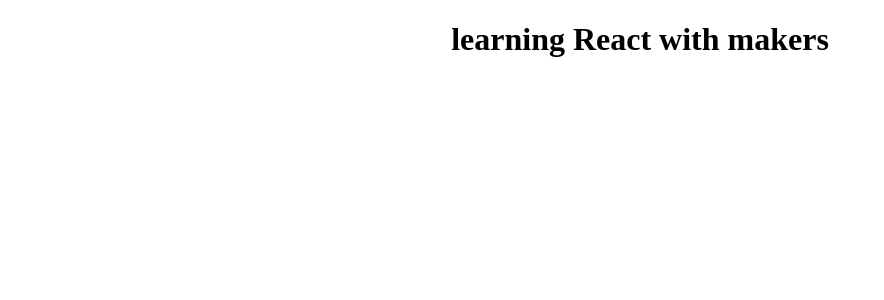
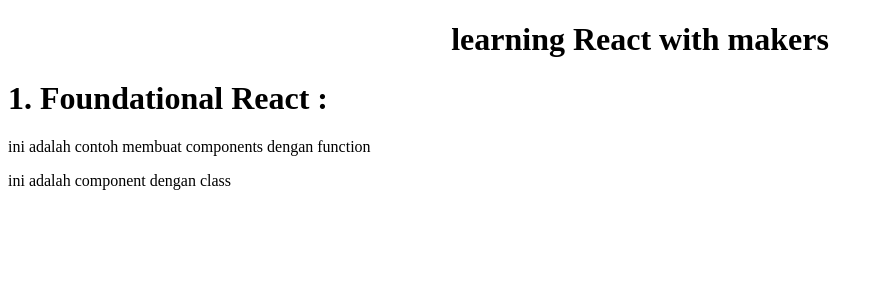
Before and after one commit to denimubarokhilmi/learningPathReactWithMakers, a React app: page / in a window 1280 px wide. Shown: the top 300 px of the page, without its empty margins (0-884 px from the left). Built offline with nearby package versions, Linux system fonts and the light colour scheme; the HTML template or start-up script is replaced by a standard one.

Commit message:
feat:understand and learn what JSX is and how to create components in React

```diff
--- a/src/App.jsx
+++ b/src/App.jsx
@@ -1,3 +1,5 @@
+import TempFoundational from "./components/FoundationalReact./TempFoundational";
+
 function App() {
   return (
     <>
@@ -8,6 +10,7 @@
       >
         learning React with makers
       </h1>
+      <TempFoundational></TempFoundational>
     </>
   );
 }
--- /dev/null
+++ b/src/components/FoundationalReact./ComponentWithClass.jsx
@@ -0,0 +1,13 @@
+import { Component } from "react";
+
+class Greeting extends Component {
+  render() {
+    return (
+      <>
+        <p>ini adalah component dengan class</p>
+      </>
+    );
+  }
+}
+
+export default Greeting;
--- /dev/null
+++ b/src/components/FoundationalReact./ComponentWithFunction.jsx
@@ -0,0 +1,9 @@
+function JSX_Components() {
+  return (
+    <>
+      <p>ini adalah contoh membuat components dengan function</p>
+    </>
+  );
+}
+
+export default JSX_Components;
--- /dev/null
+++ b/src/components/FoundationalReact./TempFoundational.jsx
@@ -0,0 +1,13 @@
+import ComponentWithFunction from "./ComponentWithFunction";
+import Greeting from "./ComponentWithClass";
+function TempFoundational() {
+  return (
+    <div>
+      <h1>1. Foundational React : </h1>
+      <ComponentWithFunction></ComponentWithFunction>
+      <Greeting></Greeting>
+    </div>
+  );
+}
+
+export default TempFoundational;
```
